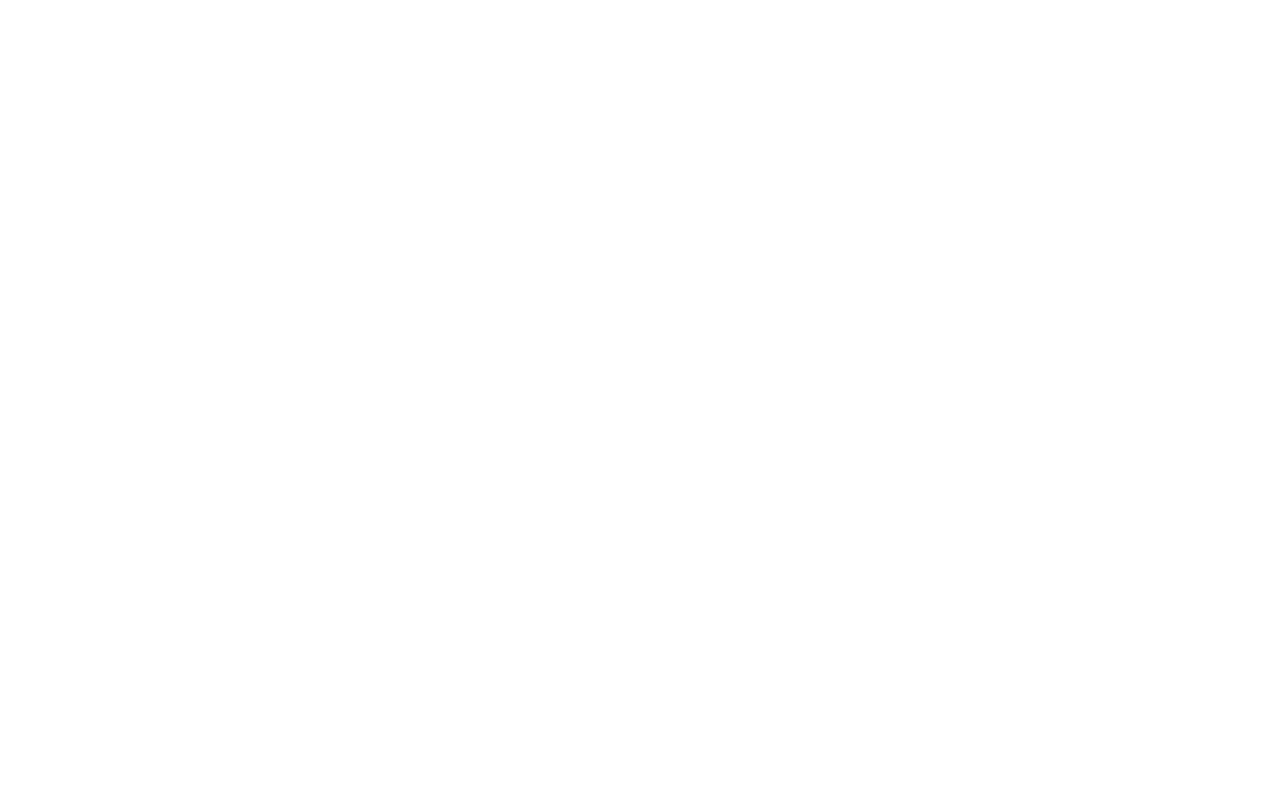
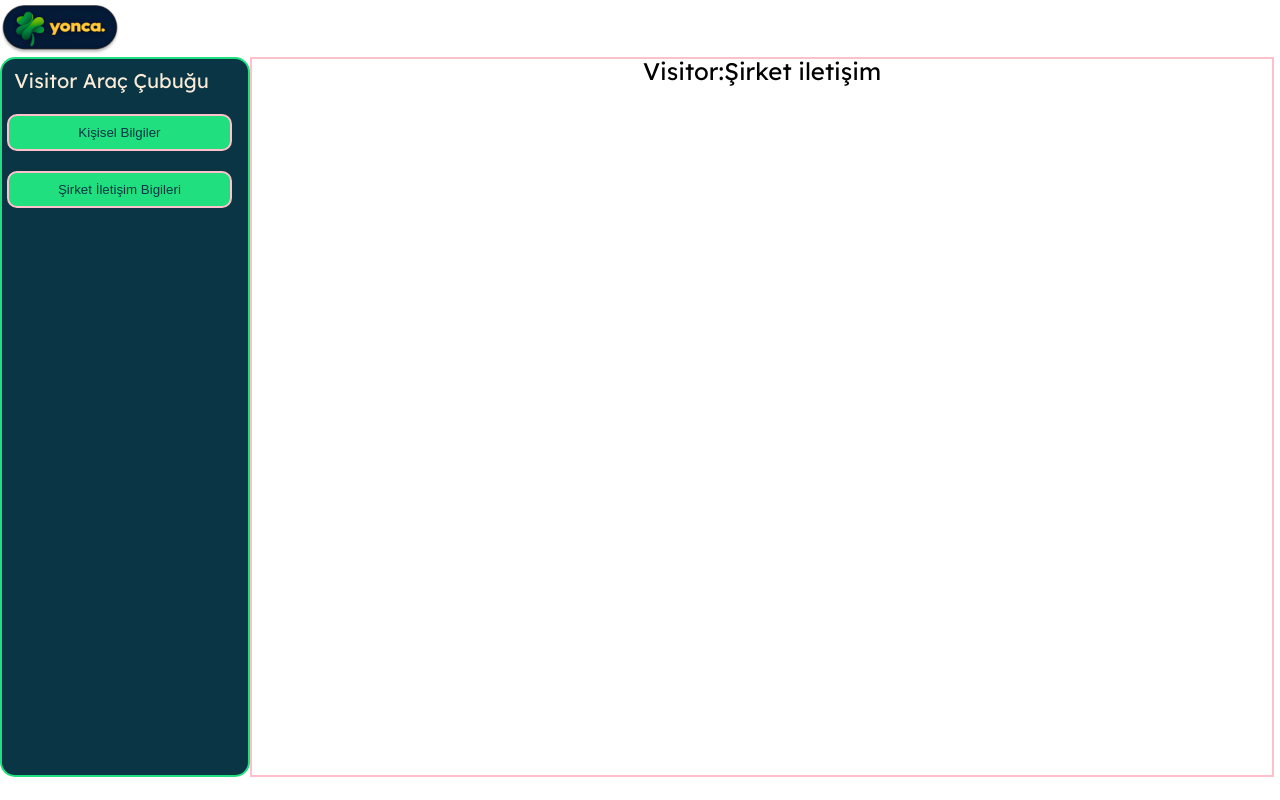
Before and after one commit to gulsufindik/Frontend-HRMS, a React (Vite) app: page /visitorpagepecontact in a window 1280 px wide. Before the commit this address had no page. Built offline with nearby package versions, Linux system fonts and the light colour scheme.

Commit message:
visitor page sayfa tasarımının yapılması

```diff
--- a/src/App.css
+++ b/src/App.css
@@ -516,3 +516,55 @@
   color: #ddd;
 
 }
+/*======================Personal Page==========================*/
+
+.visitorPage>main {
+  display: flex;
+}
+
+.visitorPage>main>.visitorSideBar {
+  border: 2px solid #20DF7F;
+  background-color: #093545;
+  border-radius: 15px;
+  display: flex;
+  width: 250px;
+  height: 90vh;
+  align-items: start;
+  justify-content: start;
+  overflow: hidden;
+
+}
+
+.visitorSideBarTitle {
+
+  display: flex;
+  /* Öğeyi bir flex konteynırı olarak ayarlayın */
+  justify-content: center;
+  /* İçeriği yatay olarak ortala */
+  align-items: center;
+  /* İçeriği dikey olarak ortala */
+  margin-left: 5%;
+  margin-top: 5%;
+  margin-bottom: 5%;
+  color: antiquewhite;
+
+}
+
+.visitorSideBarButton {
+  border: 2px solid pink;
+  width: 95%;
+  margin-left: 2%;
+  margin-top: 10px;
+  margin-bottom: 10px;
+  box-shadow: none;
+}
+
+.visitorViewSection {
+  border: 2px solid pink;
+  display: flex;
+  align-items: center;
+  justify-content: start;
+  width: 80vw;
+  height: 90vh;
+  overflow-x: auto;
+}
--- a/src/App.jsx
+++ b/src/App.jsx
@@ -20,6 +20,8 @@
 import { PersonelPageCompanyPublicHoliday } from "./Pages/MainPages/PersonelPageCompanyPublicHoliday";
 import { AdminCommentApprove } from "./Pages/MainPages/AdminApproveComment";
 import { AdminManagerRegisterApprove } from "./Pages/MainPages/AdminApproveRegisterManager";
+import { VisitorPagePersonalInfo } from "./Pages/MainPages/VisitorPagePersonalInfo";
+import { VisitorPageCompanyContact } from "./Pages/MainPages/VisitorPageCompanyContact";
 
 function App() {
 
@@ -50,7 +52,12 @@
     {/* sadece adminin ulasabilecegi sayfa */}
     <Route path="/admincommentapprove" element={<AdminCommentApprove/>} ></Route>
     <Route path="/registermanagerapprove" element={<AdminManagerRegisterApprove/>} ></Route>
+
+    <Route path="/visitorpagepersonelinfo" element={<VisitorPagePersonalInfo/>} ></Route>
+    <Route path="/visitorpagepecontact" element={<VisitorPageCompanyContact/>} ></Route>
    </Routes>
+
+
 
    </>
 
--- /dev/null
+++ b/src/Pages/MainPages/VisitorPageCompanyContact.jsx
@@ -0,0 +1,24 @@
+import { LogoLogin } from "../../components/LogoLogin";
+import { VisitorControlButtonlari } from "../../components/VisitorControlButtonlari";
+export function VisitorPageCompanyContact(){
+    return(
+      <div className="visitorPage">
+
+        <header>
+            <LogoLogin/>
+        </header>
+        <main className="main">
+            <div className="visitorSideBar">
+             <h4 className="visitorSideBarTitle" >Visitor Araç Çubuğu</h4>
+             <VisitorControlButtonlari/>
+            </div>
+
+            <div className="visitorViewSection">
+                <h3>Visitor:Şirket iletişim</h3>
+            </div>
+        </main>
+
+
+      </div>
+    )
+}
--- /dev/null
+++ b/src/Pages/MainPages/VisitorPagePersonalInfo.jsx
@@ -0,0 +1,25 @@
+import { LogoLogin } from "../../components/LogoLogin";
+import { PersonelControlButtonlari } from "../../components/PersonelControlButtonlari ";
+import { VisitorControlButtonlari } from "../../components/VisitorControlButtonlari";
+export function VisitorPagePersonalInfo(){
+    return(
+      <div className="visitorPage">
+
+        <header>
+            <LogoLogin/>
+        </header>
+        <main className="main">
+            <div className="visitorSideBar">
+             <h4 className="visitorSideBarTitle" >Visitor Araç Çubuğu</h4>
+             <VisitorControlButtonlari/>
+            </div>
+
+            <div className="visitorViewSection">
+                <h3>Visitor:Kişisel Bilgileri</h3>
+            </div>
+        </main>
+
+
+      </div>
+    )
+}
--- /dev/null
+++ b/src/components/VisitorControlButtonlari.jsx
@@ -0,0 +1,15 @@
+import { NavLink } from "react-router-dom";
+import "../App.css";
+
+export function VisitorControlButtonlari(){
+
+    return(
+        <div>
+        <NavLink to="/visitorpagepersonelinfo"> <button className="visitorSideBarButton" >Kişisel Bilgiler </button></NavLink>
+        <NavLink to="/visitorpagepecontact"><button className="visitorSideBarButton" >Şirket İletişim Bigileri </button></NavLink>
+
+        </div>
+
+
+    );
+}
```
